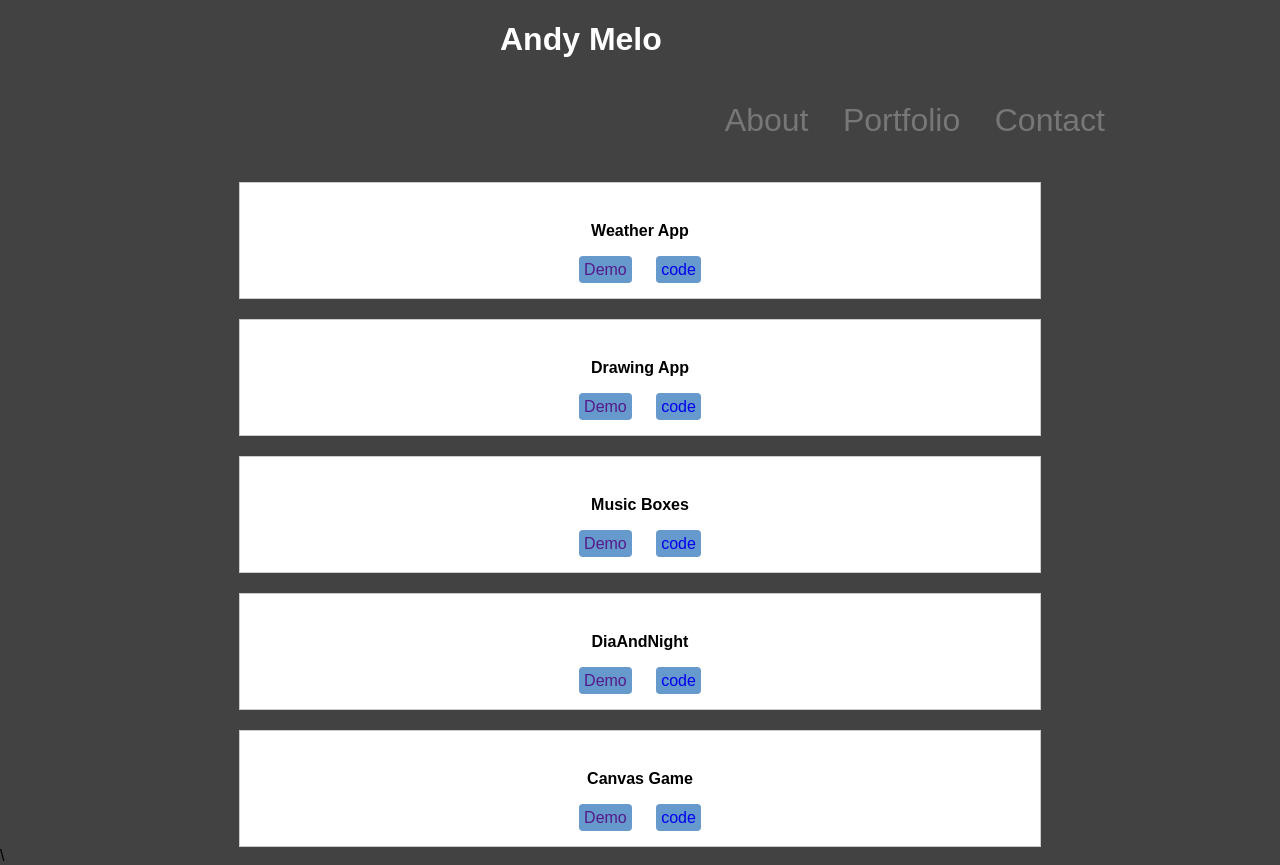
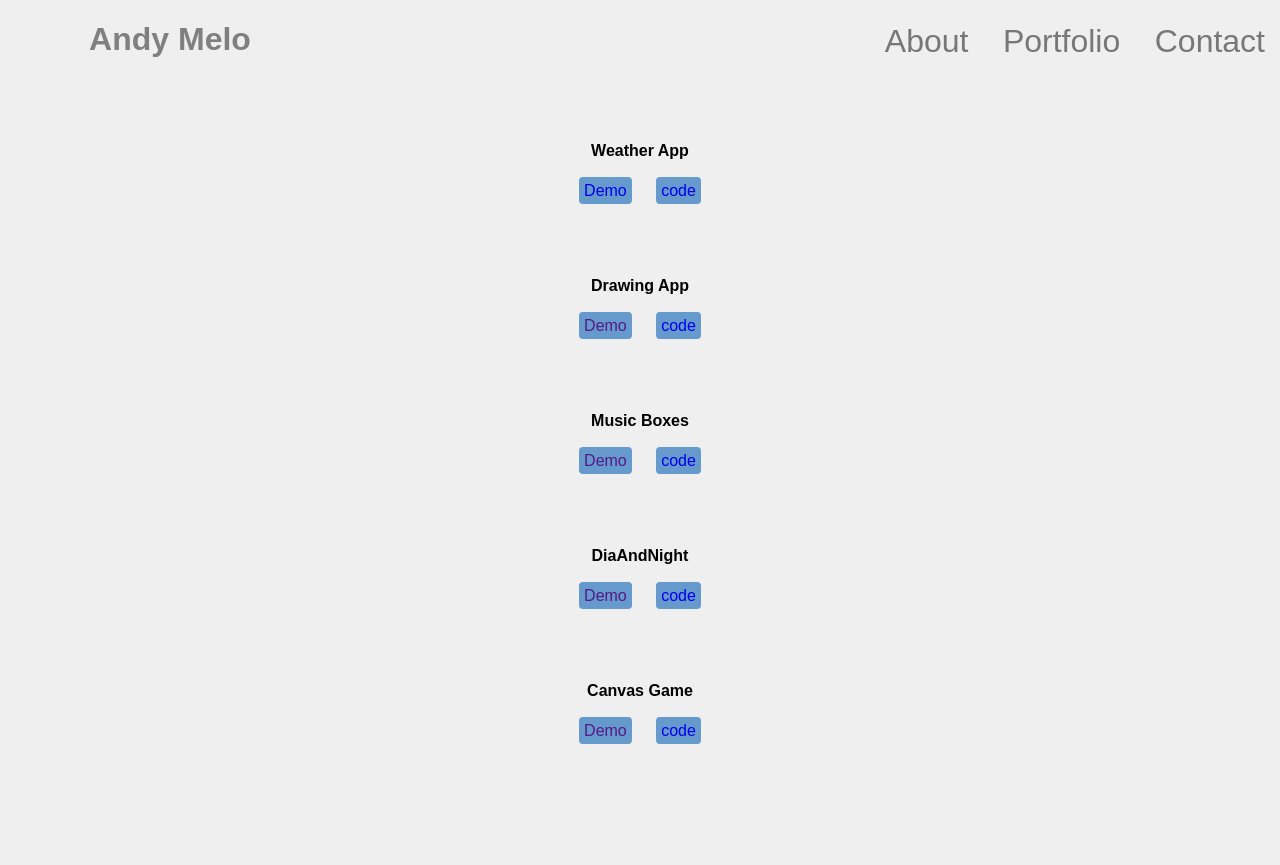
Before and after one commit to jesusgabriel/portfolio, a plain HTML site: page index.html in a window 1280 px wide. After the commit the page ends 800 px from the top, so only its background shows below. Drawn offline with nearby package versions, Linux system fonts and the light colour scheme; a web font is replaced by a local one.

Commit message:
modify all file

```diff
--- a/index.html
+++ b/index.html
@@ -46,7 +46,7 @@
                 <div class="Project">
                     <img src="" alt="" />
                     <h4>Weather App </h4>
-                    <a href="">Demo</a>
+                    <a href="http://amelo.fvi-grad.com/weather-app">Demo</a>
                     <a href="https://github.com/jesusgabriel/weather-app">code</a>
                 </div>
                 <div class="Project">
@@ -82,7 +82,7 @@
 
     </div>
 
-    <footer></footer>\
+
     <script src="https://code.jquery.com/jquery-3.1.1.min.js" integrity="sha256-hVVnYaiADRTO2PzUGmuLJr8BLUSjGIZsDYGmIJLv2b8=" crossorigin="anonymous"></script>
     <script type="text/javascript" src="js/main.js"></script>
 </body>
--- a/js/main.js
+++ b/js/main.js
@@ -19,6 +19,8 @@ $(document).ready(function() {
         });
 
     }
+    window.open('#About', '_blank', 'toolbar=yes, location=yes, status=yes, menubar=yes, scrollbars=yes');
+
 
 
 });
--- a/style/main.css
+++ b/style/main.css
@@ -1,6 +1,6 @@
 body {
     background-size: cover;
-    background-color: #424242;
+    background-color: #efefef;
 }
 
 .wrapper {
@@ -34,8 +34,11 @@ header h1, header nav {
 }
 
 header h1 {
-    color: white;
+    color: gray;
     width: 320px;
+
+
+
 }
 
 header nav {
@@ -61,6 +64,10 @@ header nav #menu-close {
     top: 5px;
 }
 
+#logo{
+  text-align: center;
+  float: left;
+}
 header nav ul {
     padding: 0;
 }
@@ -74,12 +81,13 @@ header nav ul li a {
     text-decoration: none;
     color: #777;
     margin: 0 0 0 0;
-    padding: 5px;
+    padding: 2rem;
     display: block;
     transition: all .2s;
-    border-top: 1px solid transparent;
+    border-top: 2px solid transparent;
     border-bottom: 2px solid transparent;
     border-radius: 3px;
+    box-sizing: border-box;
 }
 
 header nav ul li a:visited {
@@ -87,11 +95,12 @@ header nav ul li a:visited {
   }
 
 header nav ul li a:hover {
+  color: #252525;
     border-top: 2px solid #777;
     border-bottom: 2px solid #777;
     text-shadow: -1px 1px 0px rgba(0, 0, 0, 0.5);
-    font-family: 'Amita', cursive;
-    font-style: italic;
+    /*font-family: 'Amita', cursive;*/
+    /*font-style: italic;*/
     background-color: #ddd;
     text-decoration: underline;
 }
@@ -107,13 +116,11 @@ main section h2 {
 }
 
 .Project {
-    border: 1px solid #ccc;
     margin: 20px auto 0;
     padding: 0 0 15px 0;
     max-width: 800px;
     min-height: 100px;
     text-align: center;
-    background-color: #fff;
 }
 
 .Project a {
@@ -129,6 +136,3 @@ main section h2 {
     background-color: #7ad;
     box-shadow: 0 5px 20px rgba(0, 0, 0, 0.5);
 }
-#h4{
-  color: red;
-}
--- a/style/min658.css
+++ b/style/min658.css
@@ -11,7 +11,6 @@
     header h1 {
         width: 300px;
         text-align: left;
-        ;
         padding: 0 0 0 20px;
     }
     header nav {
```
